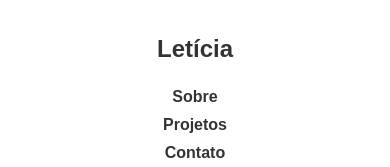
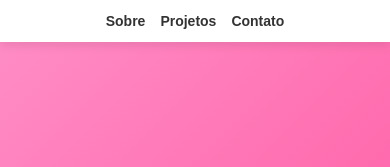
Before and after one commit to letici4barr0s/portfolio, a website built with Vite: page index.html in a window 390 px wide. Shown: the top 167 px of the page. Built offline with nearby package versions, Linux system fonts and the light colour scheme.

Commit message:
corrigir media do css

```diff
--- a/index.html
+++ b/index.html
@@ -21,8 +21,6 @@ href="https://cdnjs.cloudflare.com/ajax/libs/font-awesome/6.5.0/css/all.min.css"
 <header class="menu">
 
 <nav>
-
-<h2 class="logo">Letícia</h2>
 
 <ul>
 
--- a/src/style.css
+++ b/src/style.css
@@ -188,17 +188,23 @@ color:#ff4f9a;
 
 nav{
 flex-direction:column;
-gap:10px;
+gap:5px;
+padding:8px 10px;
 text-align:center;
 }
 
 nav ul{
-flex-direction:column;
-gap:10px;
+flex-direction:row;
+gap:15px;
+font-size:14px;
+}
+
+.menu{
+padding:5px 0;
 }
 
 .container{
-padding:120px 20px 20px;
+padding:100px 20px 20px;
 }
 
 .cards{
```
